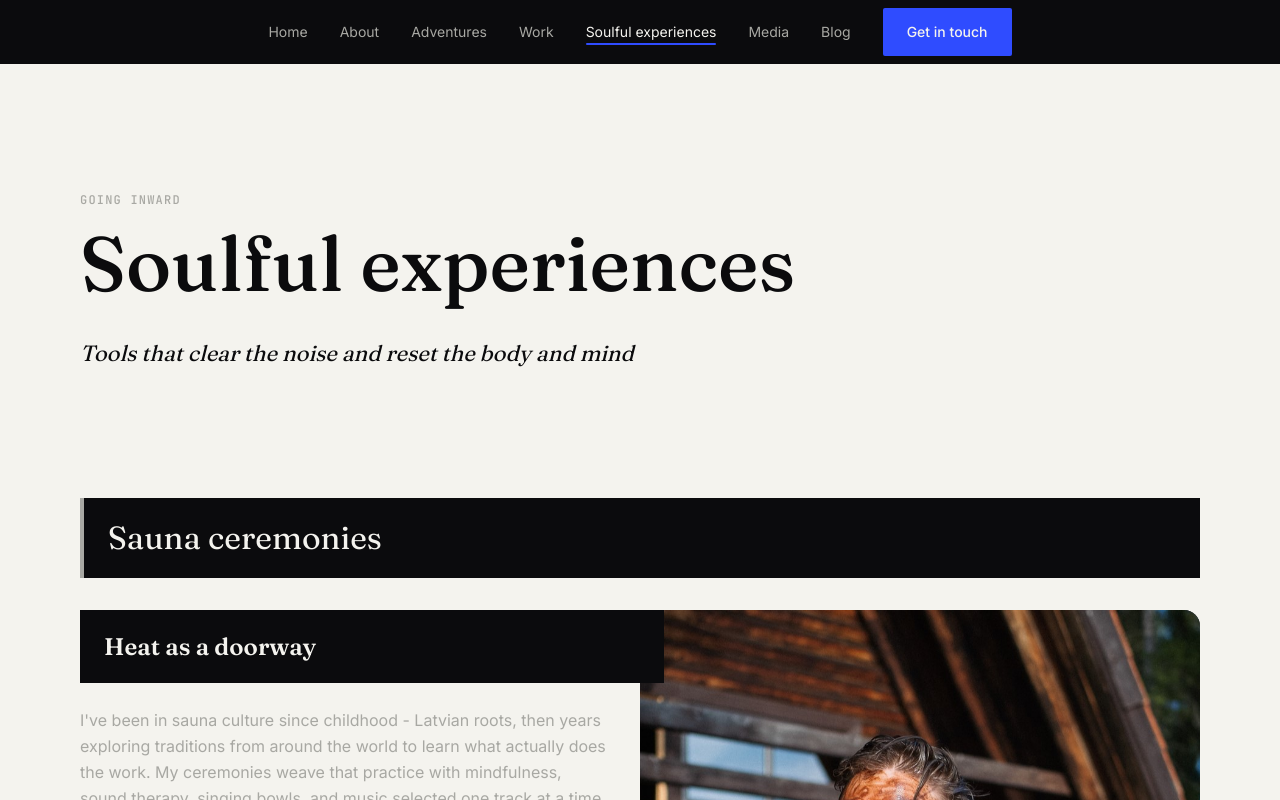
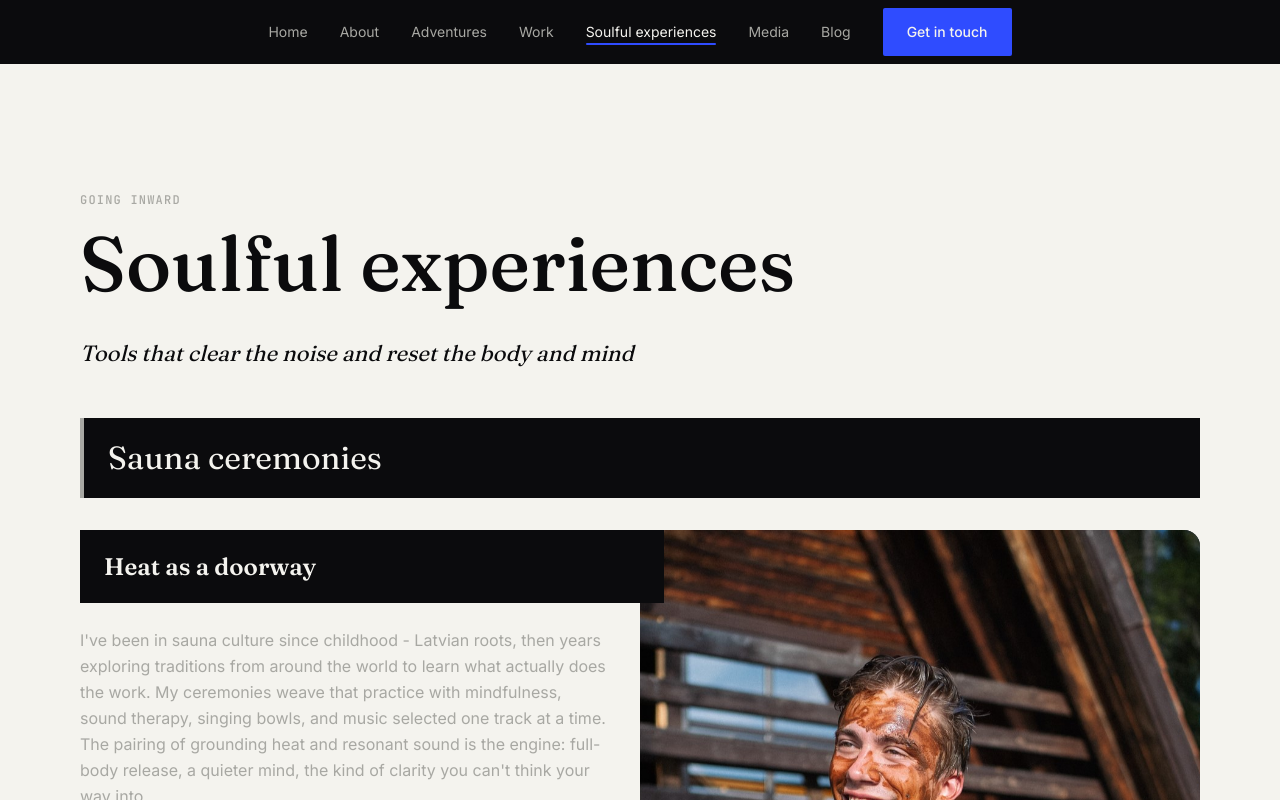
Before and after one commit to RudisF/rudolfsfreibergs.com, a Next.js app: page /soulful in a window 1280 px wide. Shown: the top 800 px of the page. Built offline with nearby package versions, Linux system fonts and the light colour scheme.

Commit message:
Reduce hero-to-content spacing on /work and /soulful
Trim bottom padding of the hero section on both pages so the gap
between the heading and the first content row is tighter.

Co-Authored-By: Claude Sonnet 4.6 <noreply@anthropic.com>

```diff
--- a/app/soulful/page.tsx
+++ b/app/soulful/page.tsx
@@ -53,7 +53,7 @@ export default function SoulfulPage() {
     <>
       {/* ── Hero ──────────────────────────────────────────────────────── */}
       <Container>
-        <section className="py-32">
+        <section className="pt-24 pb-10 md:pt-32 md:pb-12">
           <Eyebrow>Going inward</Eyebrow>
           <h1
             className="mt-4 max-w-3xl font-serif leading-[1.05] text-ink"
--- a/app/work/page.tsx
+++ b/app/work/page.tsx
@@ -21,7 +21,7 @@ export default function WorkPage() {
       <WorkSubNav />
 
       {/* Hero */}
-      <Container className="py-20 md:py-28">
+      <Container className="pt-20 md:pt-28 pb-10 md:pb-12">
         <Eyebrow color="accent">What I do</Eyebrow>
         <h1
           className="mt-4 max-w-3xl font-serif leading-[1.05] text-ink"
```
